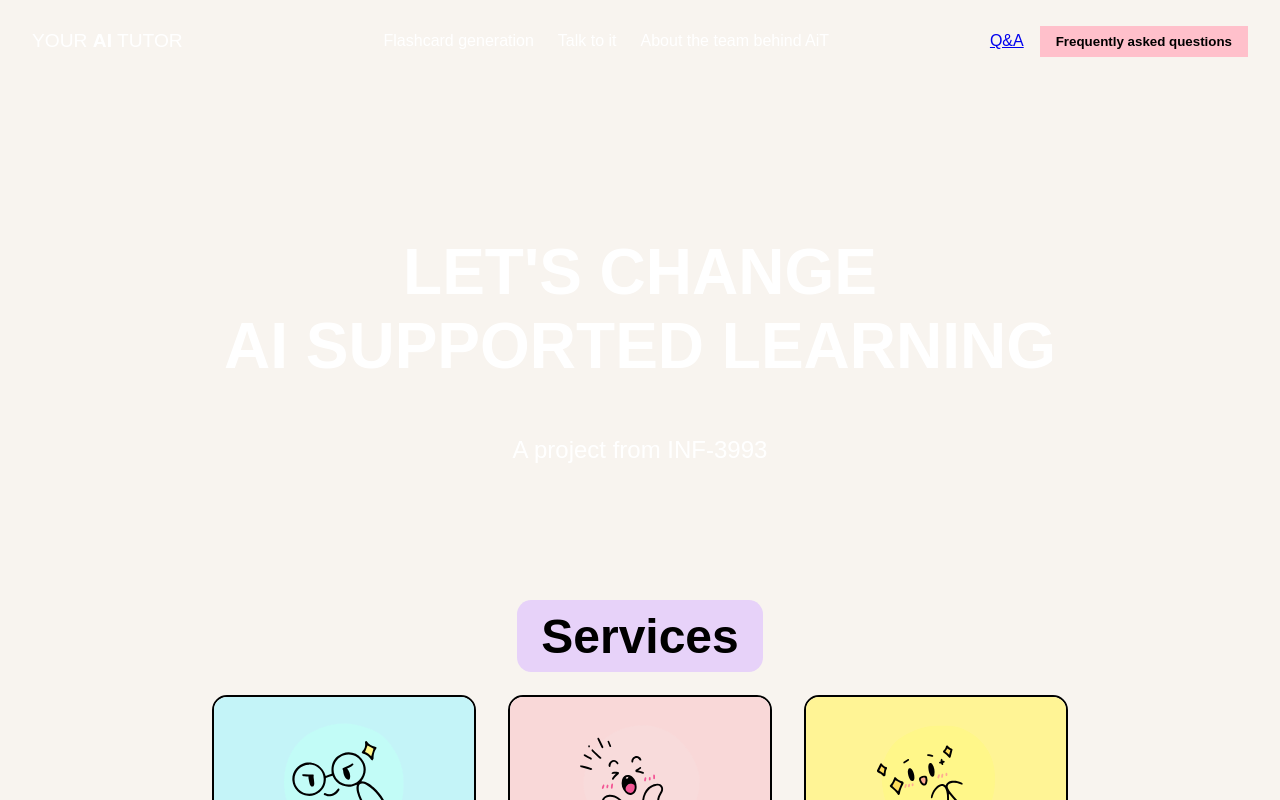
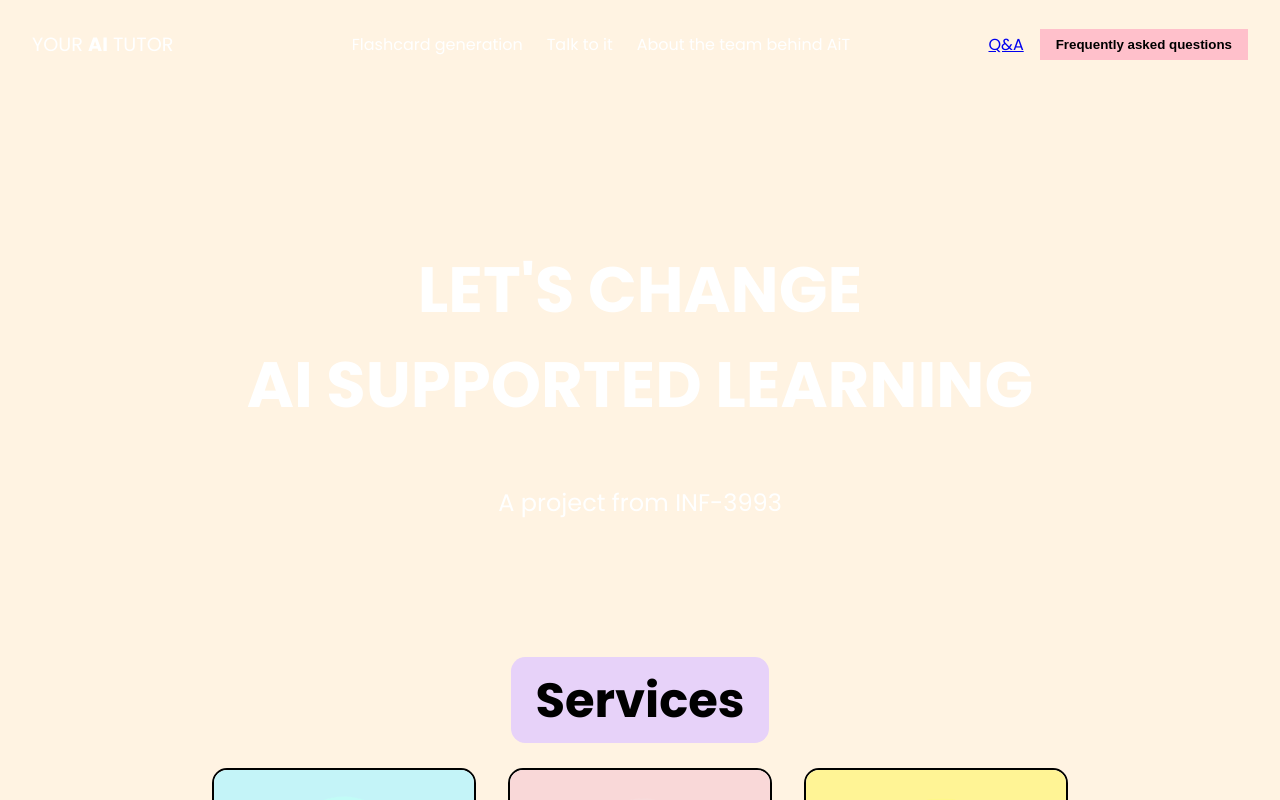
Before and after one commit to franzRasch/INF-3993_AI_Exam, a React (Create React App) app in the folder src/frontend/: page / in a window 1280 px wide. Shown: the top 800 px of the page. Built offline with nearby package versions, Linux system fonts and the light colour scheme.

Commit message:
update to favico

```diff
--- a/src/frontend/public/index.html
+++ b/src/frontend/public/index.html
@@ -2,11 +2,12 @@
 <html lang="en">
   <head>
     <meta charset="utf-8" />
-    <link rel="icon" href="%PUBLIC_URL%/favicon.ico" />
+    <link rel="icon" href="%PUBLIC_URL%/logo.ico" />
+    <link href="https://fonts.googleapis.com/css2?family=Poppins:wght@300;400;500;600;700&display=swap" rel="stylesheet" />
     <meta name="viewport" content="width=device-width, initial-scale=1" />
     <meta name="theme-color" content="#000000" />
-    <meta name="description" content="Web site created using create-react-app" />
-    <link rel="apple-touch-icon" href="%PUBLIC_URL%/logo192.png" />
+    <meta name="description" content="Your AI tutor" />
+    <link rel="apple-touch-icon" href="%PUBLIC_URL%/apple-touch-icon.png" />
     <!--
       manifest.json provides metadata used when your web app is installed on a
       user's mobile device or desktop. See https://developers.google.com/web/fundamentals/web-app-manifest/
@@ -21,7 +22,7 @@
       work correctly both with client-side routing and a non-root public URL.
       Learn how to configure a non-root public URL by running `npm run build`.
     -->
-    <title>React App</title>
+    <title>AiT</title>
   </head>
   <body>
     <noscript>You need to enable JavaScript to run this app.</noscript>
--- a/src/frontend/src/App.css
+++ b/src/frontend/src/App.css
@@ -1,7 +1,23 @@
+:root {
+  --light-pink: #f8dbdb;
+  --yellow-lime: #dde225;
+  --orange: #f98805;
+  --hot-pink: #f35695;
+  --dark-green: #264414;
+  --electric-blue: #4b11ed;
+  --black: #000000;
+  --aqua: #c2fcf7;
+  --soft-yellow: #fff789;
+  --peach-cream: #FFF3E2;
+  --font-main: 'Poppins', sans-serif;
+  --main-text-color: #000000;
+  --second-text-color: var(--electric-blue);
+}
+
 .App {
   text-align: center;
-  font-family: 'Poppins', sans-serif;
-  background-color: #f8f4ef;
+  font-family: var(--font-main);
+  background-color: var(--peach-cream);
   color: #000;
   margin: 0;
   padding: 0;
```
Also changed, not shown: src/frontend/public/apple-touch-icon.png (added), 1 other file (tests, documents, lock files or other folders).
